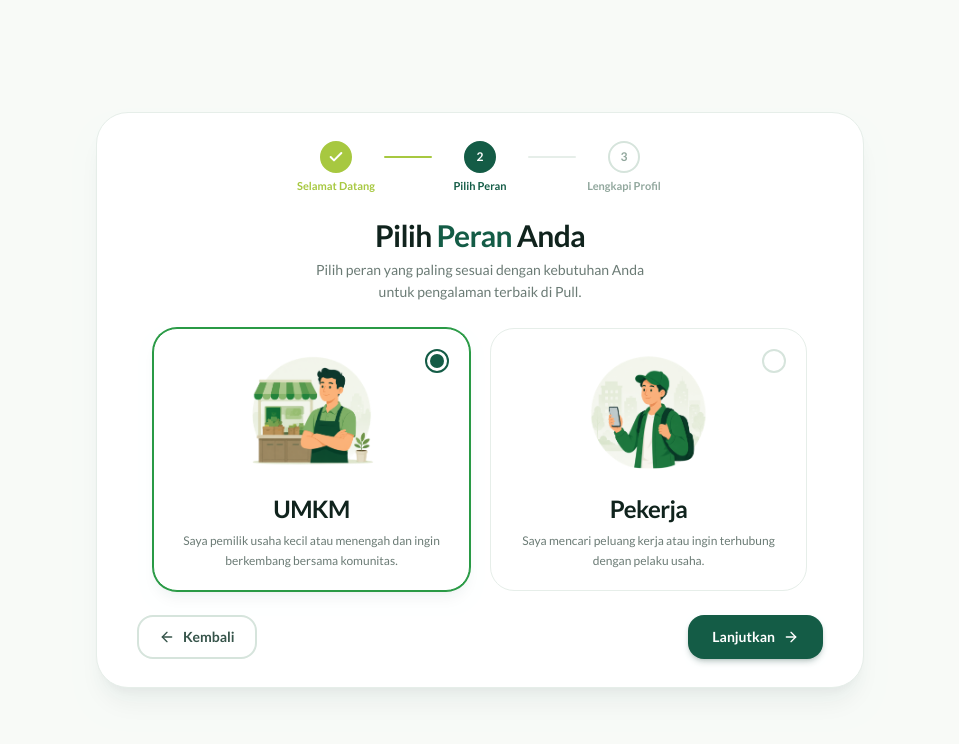
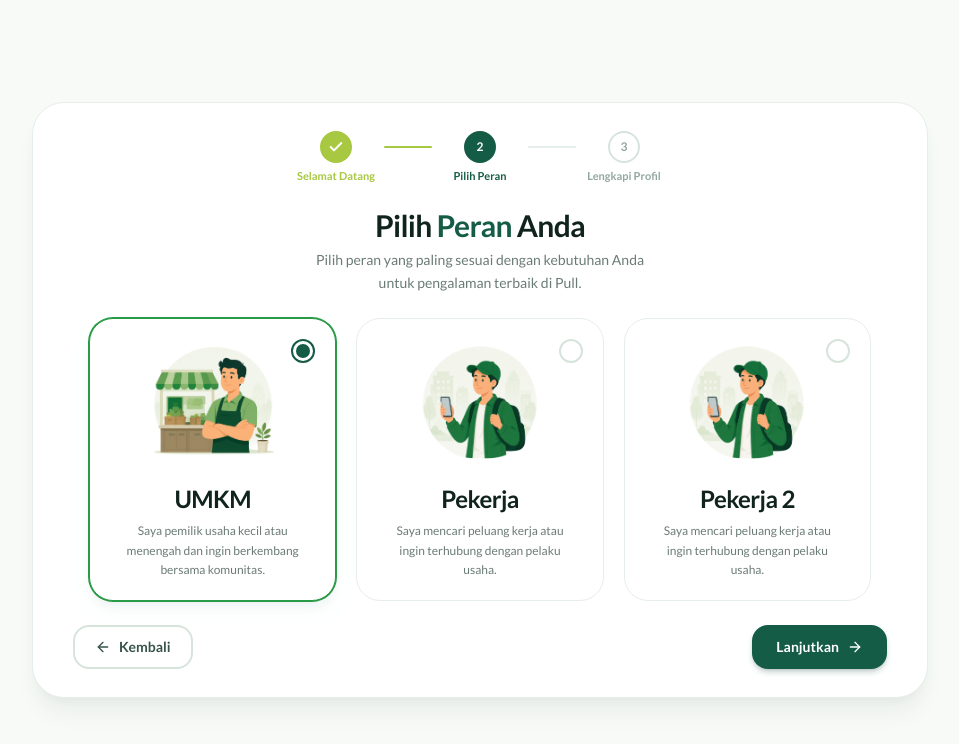
Before and after one commit to stoy109/Pull, a Next.js app: page /onboarding/pilih-peran in a window 1280 px wide. Shown: the top 744 px of the page, without its empty margins (160-1119 px from the left). Built offline with nearby package versions, Linux system fonts and the light colour scheme.

Commit message:
feat: add a third role card copied from Pekerja and update grid layout to 3 columns

```diff
--- a/app/(public)/onboarding/pilih-peran/page.tsx
+++ b/app/(public)/onboarding/pilih-peran/page.tsx
@@ -33,6 +33,12 @@ const ROLES = [
     desc: "Saya mencari peluang kerja atau ingin terhubung dengan pelaku usaha.",
     image: "/onboarding/roles/pekerja.png",
   },
+  {
+    id: "pekerja2",
+    label: "Pekerja 2",
+    desc: "Saya mencari peluang kerja atau ingin terhubung dengan pelaku usaha.",
+    image: "/onboarding/roles/pekerja.png",
+  },
 ];
 
 export default function PilihPeranPage() {
@@ -47,7 +53,7 @@ export default function PilihPeranPage() {
     <div className="flex min-h-screen flex-col items-center justify-center bg-[#f8faf7] p-4 sm:p-6 lg:p-5">
       <form
         action={formAction}
-        className="flex w-full max-w-3xl flex-col gap-5 rounded-[2rem] border border-[#e6eee9] bg-white p-6 shadow-xl shadow-emerald-950/5 sm:p-8 lg:gap-6 lg:px-10 lg:py-7"
+        className="flex w-full max-w-4xl flex-col gap-5 rounded-[2rem] border border-[#e6eee9] bg-white p-6 shadow-xl shadow-emerald-950/5 sm:p-8 lg:gap-6 lg:px-10 lg:py-7"
       >
         <input type="hidden" name="role" value={selectedRole} />
 
@@ -111,7 +117,7 @@ export default function PilihPeranPage() {
           </p>
         </div>
 
-        <div className="grid grid-cols-1 gap-4 sm:gap-5 md:grid-cols-2 lg:px-4">
+        <div className="grid grid-cols-1 gap-4 sm:gap-5 md:grid-cols-3 lg:px-4">
           {ROLES.map((role) => {
             const isSelected = selectedRole === role.id;
 
```
